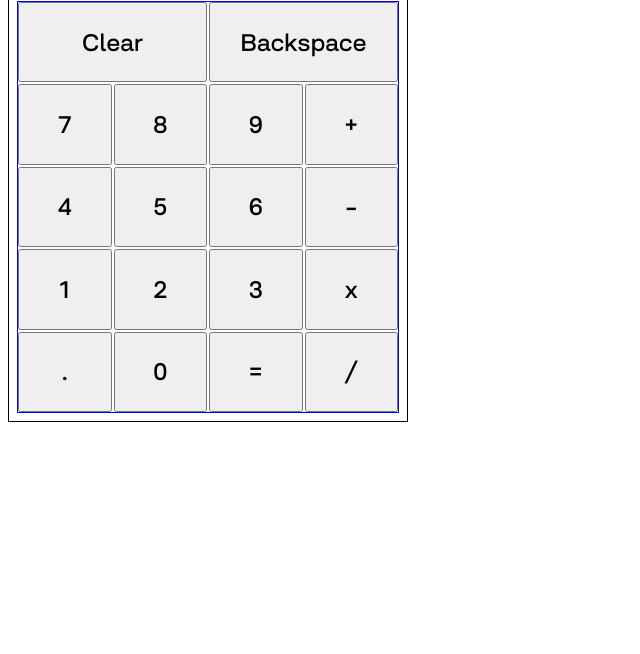
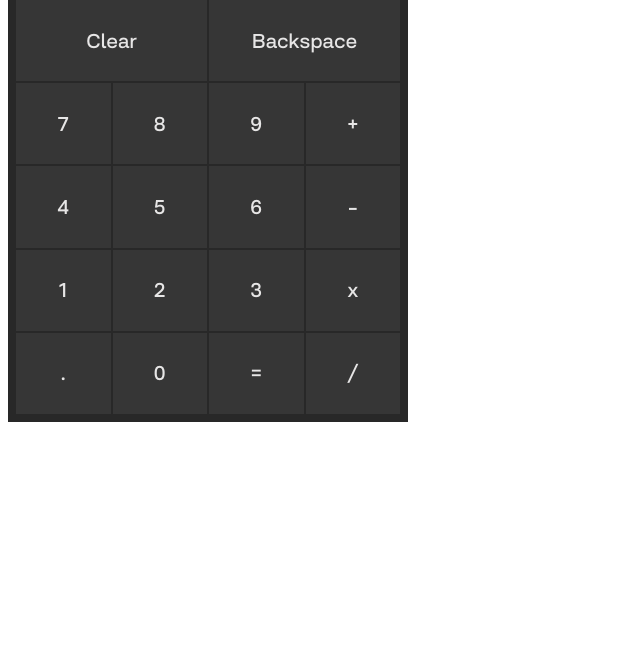
Before and after one commit to limkyouyou/calculator, a plain HTML site: page index.html in a window 1280 px wide. Shown: the part 146-800 px from the top of the page, without its empty margins (0-640 px from the left). Drawn offline with Linux system fonts and the light colour scheme.

Commit message:
Change button color, change operate class

```diff
--- a/index.html
+++ b/index.html
@@ -31,7 +31,7 @@
       <button data-numcode="190" data-num="." class="digit">.</button>
       <button data-numcode="48" data-num="0" class="digit">0</button>
       <button data-assigncode="187" data-entercode="13" class="operator">=</button>
-      <button data-opcode="191" data-op="divide" class="operator">/</button>
+      <button data-opcode="191" data-op="divide" class="operate">/</button>
     </div>
   </div>
 </body>
--- a/style.css
+++ b/style.css
@@ -13,7 +13,7 @@
   flex-direction: column;
   width: 400px;
   height: 560px;
-  border: 1px solid black;
+  background-color: #282828;
 }
 
 #display-container {
@@ -54,10 +54,12 @@
   grid-template-areas: 'clearArea clearArea backArea backArea';
   grid-auto-columns: 1fr; /* even coloumn size */
   grid-gap: 2px;
-  border: 1px solid blue;
   margin: 8px;
 }
 
 button {
-  font-size: 3vh;
+  font-size: 2.5vh;
+  background-color: #363636;
+  color: #e7e6e6;
+  border: none;
 }
```
